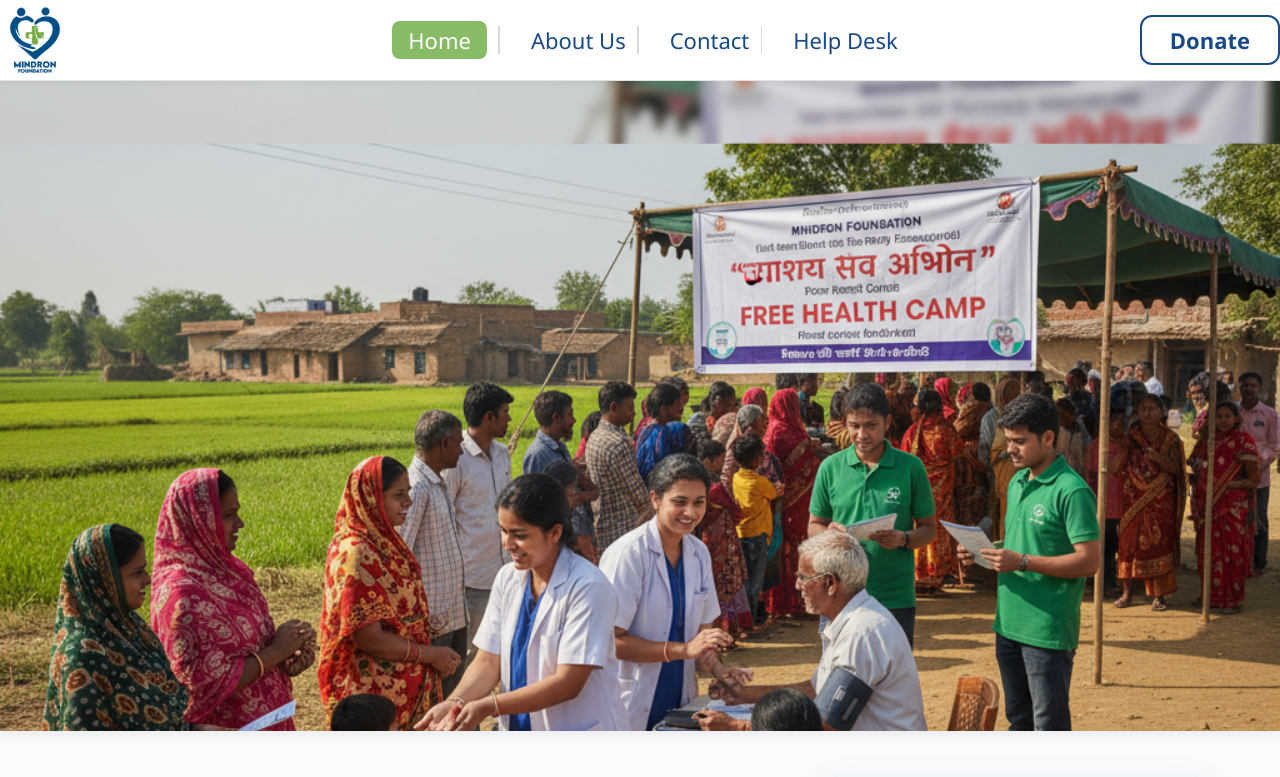
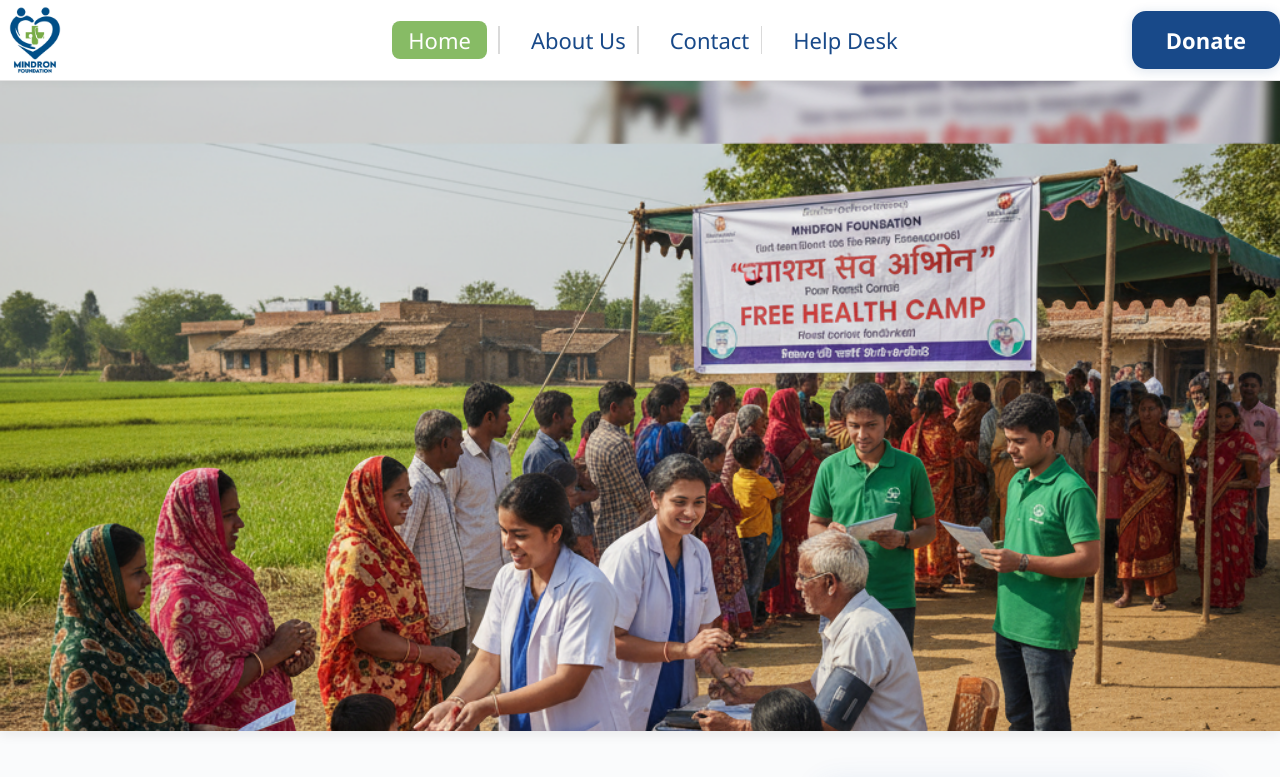
Before and after one commit to rajagurusk/MindronFdn-Web-new, a React (Vite) app: page / in a window 1280 px wide. Shown: the top 777 px of the page. Built offline with nearby package versions, Linux system fonts and the light colour scheme; the HTML template or start-up script is replaced by a standard one.

Commit message:
new chage in mobile view

```diff
--- a/src/components/navbar.css
+++ b/src/components/navbar.css
@@ -28,7 +28,6 @@
   margin-left: 0;
   padding-left: 0;
 }
-
 .navbar-logo img {
   height: 74px;
   width: auto;
@@ -47,7 +46,6 @@
   flex: 1 1 auto;
   justify-content: center;
 }
-
 .navbar-links {
   list-style: none;
   display: flex;
@@ -57,7 +55,6 @@
   margin: 0;
   padding: 0;
 }
-
 .navbar-links li {
   margin: 0 22px;
   position: relative;
@@ -98,22 +95,22 @@
 }
 
 .navbar-donate {
-  padding: 8px 28px;
-  border-radius: 12px;
-  border: 2px solid #184989;
-  background: #fff;
-  color: #184989 !important;
+  background: #184989 !important;
+  color: #fff !important;
+  border: 2px solid #184989 !important;
   font-weight: bold;
   font-size: 22px;
+  padding: 12px 32px;
   text-decoration: none !important;
-  transition: background 0.2s, color 0.2s, border-color 0.2s;
-  box-sizing: border-box;
+  border-radius: 14px;
+  box-shadow: 0 2px 12px rgba(24,73,137,0.16);
+  transition: background 0.23s, color 0.23s, border-color 0.23s;
   display: inline-block;
 }
 .navbar-donate:hover {
-  background: #184989;
-  color: #fff !important;
-  border-color: #184989;
+  background: #fff !important;
+  color: #184989 !important;
+  border: 2px solid #184989 !important;
 }
 
 /* ------- HAMBURGER MENU ------- */
@@ -130,7 +127,6 @@
   margin-left: 12px;
   margin-right: 10px;
 }
-
 .navbar-hamburger-bar {
   display: block;
   width: 28px;
@@ -145,47 +141,47 @@
 .navbar-links-mobile {
   display: none;
 }
-
 .navbar-links-mobile.open {
   display: block;
   position: absolute;
   top: 80px;
   left: 0;
   width: 100%;
-  background: #fff !important; /* Force solid white */
+  background: #fff !important;
   box-shadow: 0 6px 24px 0 rgba(78,106,177,0.10);
   padding: 16px 0 12px 0;
   z-index: 999;
   border-bottom: 2px solid #184989;
+  min-height: 300px;      /* Ensures enough height so all links fit */
+  max-height: 90vh;       /* Prevents overflow beyond viewport */
+  overflow-y: auto;       /* Enables vertical scrolling for long menus */
 }
 .navbar-links-mobile .navbar-links {
   flex-direction: column;
   gap: 0;
 }
-
 .navbar-links-mobile .navbar-links li {
   margin: 16px 0;
 }
-
 .navbar-donate-mobile {
+  background: #184989 !important;
+  color: #fff !important;
+  border: 2px solid #184989 !important;
+  box-shadow: 0 2px 10px rgba(24,73,137,0.12);
+  font-size: 21px;
+  padding: 12px 0;
+  text-align: center;
+  font-weight: bold;
+  border-radius: 13px;
+  width: 95%;
+  margin: 18px auto 8px auto;
   display: block;
-  margin: 16px auto 0 auto;
-  width: 138px;
-  padding: 10px 12px;
-  border-radius: 12px;
-  border: 2px solid #184989;
-  background: #fff;
+  transition: background 0.23s, color 0.23s, border 0.23s;
+}
+.navbar-donate-mobile:hover {
+  background: #fff !important;
   color: #184989 !important;
-  font-weight: bold;
-  font-size: 20px;
-  text-align: center;
-  text-decoration: none !important;
-}
-
-.navbar-donate-mobile:hover {
-  background: #184989;
-  color: #fff !important;
-  border-color: #184989;
+  border: 2px solid #184989 !important;
 }
 /* Highlight for active nav link */
 .navbar-links a.active {
@@ -195,7 +191,6 @@
   padding: 4px 16px;
   transition: background 0.18s;
 }
-
 
 /* ------ Responsive Queries ------ */
 @media (max-width: 900px) {
@@ -207,7 +202,6 @@
   .navbar-center, .navbar-right { display: none; }
   .navbar-hamburger { display: flex; }
 }
-
 /* Show mobile menu only when open */
 @media (max-width: 900px) {
   .navbar-links-mobile { display: none; }
```
Also changed, not shown: src/components/navbar.jsx (+10 -2 lines).
